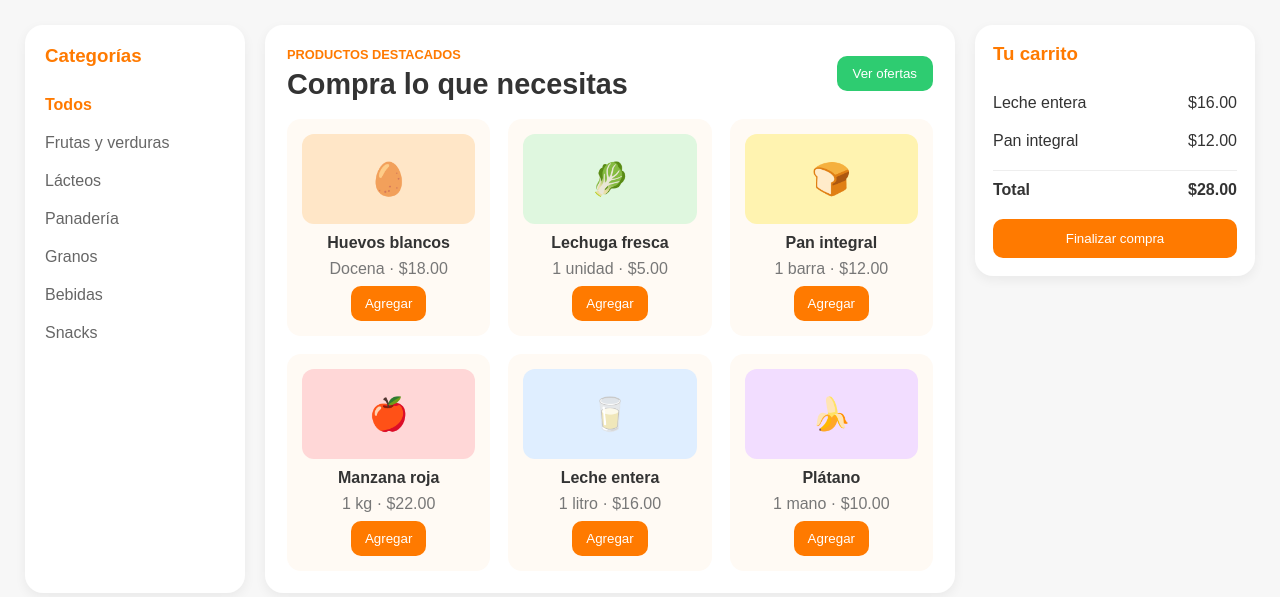
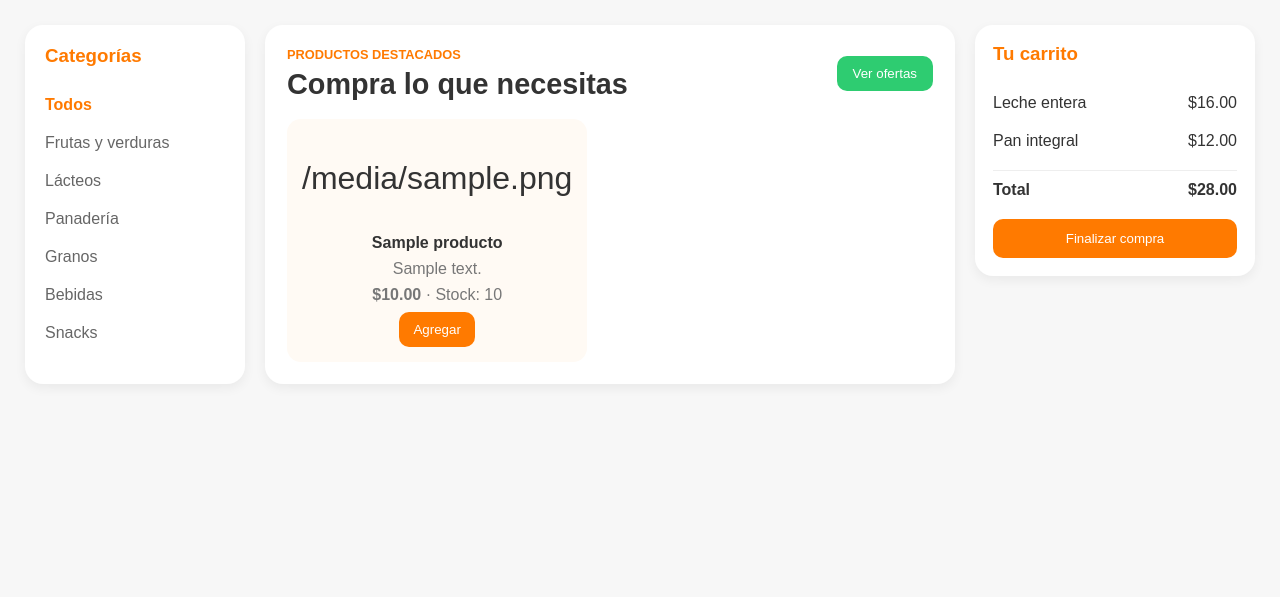
Before and after one commit to vgJulio/ProyectoAbarrotes, a Flask app: page /clienteVista in a window 1280 px wide. Shown: the part 104-701 px from the top of the page. Run offline with Flask 3, Linux system fonts and the light colour scheme; a database or web service that is not in the repository returns one stand-in record (values such as "Sample title").

Commit message:
8 Productos

```diff
--- a/app.py
+++ b/app.py
@@ -36,7 +36,8 @@ def login():
 
 @app.route('/clienteVista')
 def clienteVista():
-    return render_template('clienteVista.html')
+    productos = list(db.productos.find())
+    return render_template('clienteVista.html', productos=productos)
 
 @app.route('/inventarioVista')
 def inventarioVista():
--- a/templates/clienteVista.html
+++ b/templates/clienteVista.html
@@ -51,47 +51,21 @@
             </div>
 
             <div class="productos-grid">
+                {% for producto in productos %}
                 <article class="card-producto">
-                    <div class="producto-imagen naranja">🥚</div>
-                    <h4>Huevos blancos</h4>
-                    <p>Docena · $18.00</p>
+                    <div class="producto-imagen">
+                        {% if producto.imagen %}
+                            {{ producto.imagen }}
+                        {% else %}
+                            🛒
+                        {% endif %}
+                    </div>
+                    <h4>{{ producto.nombre }}</h4>
+                    <p>{{ producto.descripcion or producto.categoria }}</p>
+                    <p><strong>${{ "%.2f"|format(producto.precio) }}</strong> · Stock: {{ producto.stock }}</p>
                     <button>Agregar</button>
                 </article>
-
-                <article class="card-producto">
-                    <div class="producto-imagen verde">🥬</div>
-                    <h4>Lechuga fresca</h4>
-                    <p>1 unidad · $5.00</p>
-                    <button>Agregar</button>
-                </article>
-
-                <article class="card-producto">
-                    <div class="producto-imagen amarillo">🍞</div>
-                    <h4>Pan integral</h4>
-                    <p>1 barra · $12.00</p>
-                    <button>Agregar</button>
-                </article>
-
-                <article class="card-producto">
-                    <div class="producto-imagen rojo">🍎</div>
-                    <h4>Manzana roja</h4>
-                    <p>1 kg · $22.00</p>
-                    <button>Agregar</button>
-                </article>
-
-                <article class="card-producto">
-                    <div class="producto-imagen azul">🥛</div>
-                    <h4>Leche entera</h4>
-                    <p>1 litro · $16.00</p>
-                    <button>Agregar</button>
-                </article>
-
-                <article class="card-producto">
-                    <div class="producto-imagen morado">🍌</div>
-                    <h4>Plátano</h4>
-                    <p>1 mano · $10.00</p>
-                    <button>Agregar</button>
-                </article>
+                {% endfor %}
             </div>
         </section>
 
```
